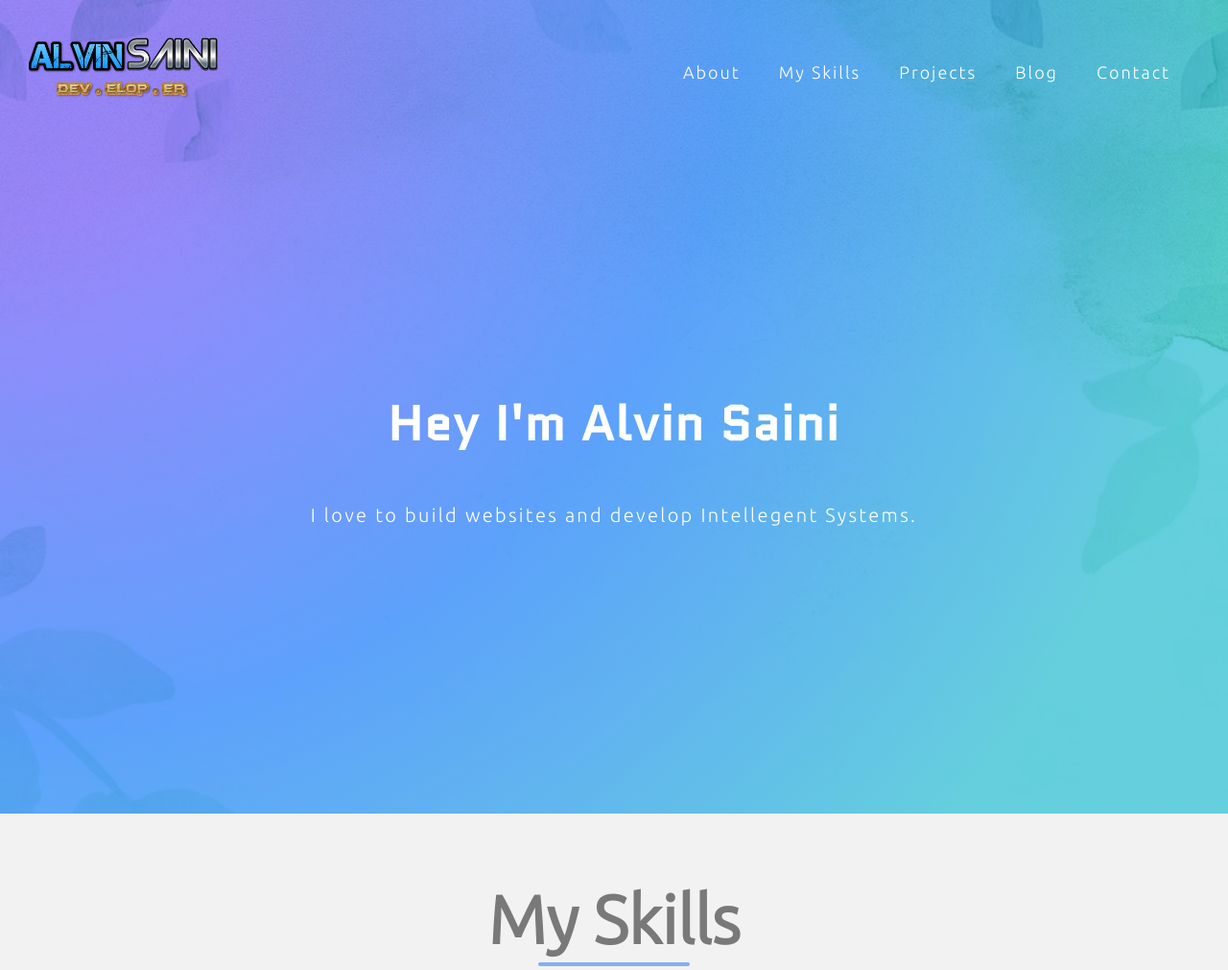
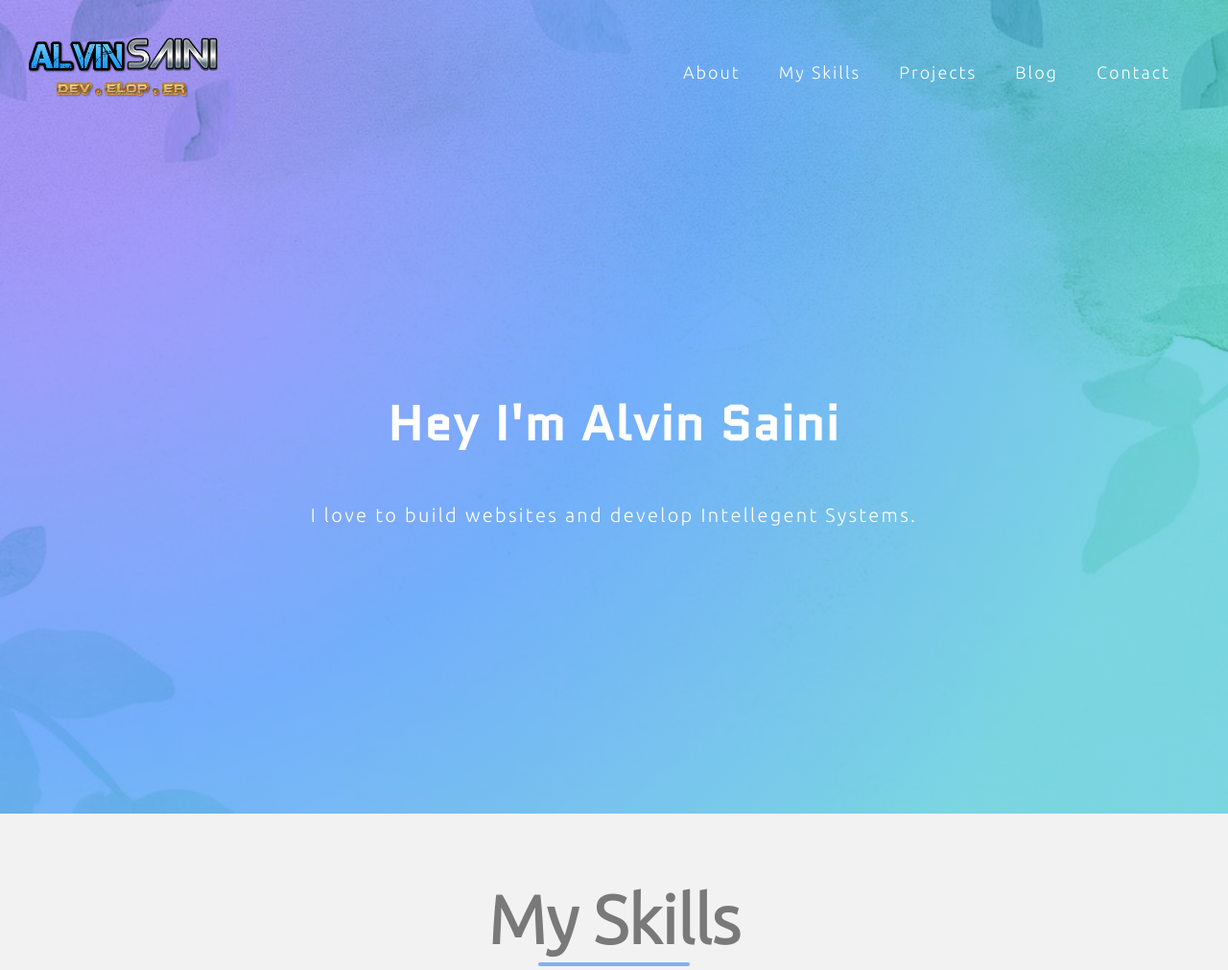
Before and after one commit to CodeWithAlvin/personalWeb4, a Django app: template template/index.html in a window 1280 px wide. Shown: the top 1011 px of the page at 96% size. Run offline with Django 3.2, Linux system fonts and the light colour scheme; the template is opened without the code that fills it, so the values that code supplies are empty; some web fonts are replaced.

Commit message:
tweeked some frontend like image brightness etc

```diff
--- a/static/css/index.css
+++ b/static/css/index.css
@@ -22,7 +22,9 @@ a{
     background: radial-gradient(left top,circle cover,rgba(100,66,255,.9) 15%,rgba(0,108,255,.9) 50%,rgba(12,180,206,.9) 85%);
     background: -webkit-radial-gradient(left top,circle cover,rgba(100,66,255,.9) 15%,rgba(0,108,255,.9) 50%,rgba(12,180,206,.9) 85%);
     min-height: 100vh;
+    transition: 250ms cubic-bezier(0.445, 0.05, 0.55, 0.95);
 }
+
 .home::before{
     content: "";
     background-image: url("/static/media/bg.jpg");
@@ -34,7 +36,7 @@ a{
     left: 0;
     width: 100%;
     height: 100%;
-    opacity: 0.3;
+    opacity: 0.4;
 }
 .navbar{
     display:flex;
@@ -50,6 +52,7 @@ a{
     width: 50%;
     max-width: 200px;
     margin-left: 30px;
+    z-index: 1;
 }
 
 .navigation{
@@ -102,7 +105,9 @@ a{
     white-space: nowrap;
     animation: comeup 750ms ;
     opacity: 1;
+    z-index: 1;
 }
+
 .small{
     overflow: hidden;
     font-size: 20px;
@@ -114,6 +119,7 @@ a{
     text-align: center;
     margin-top: 25px;
     opacity: 1;
+    z-index: 1;
 }
 
 .container{
@@ -199,11 +205,12 @@ a{
     overflow: hidden;
     box-shadow: rgba(0, 0, 0, 0.24) 0px 3px 8px;
     position: relative;
-    transition: 1s cubic-bezier(0.075, 0.82, 0.165, 1);
+    transition: 0.5s cubic-bezier(0.075, 0.82, 0.165, 1);
 }
 .coursel:hover{
     background-color:rgb(158, 197, 255) ;
     color: #000;
+    transform: scale(1.1);
 }
 .thumbnail img{
     width: 100%;
--- a/template/index.html
+++ b/template/index.html
@@ -43,7 +43,7 @@
     </div>
   </nav>
   <div class="front">
-    <p class="large">Hey I'm Alvin Saini</p>
+    <p class="large animate">Hey I'm Alvin Saini</p>
     <p class="small"> I love to build websites and develop Intellegent Systems.</p>
   </div>
 </section>
```
